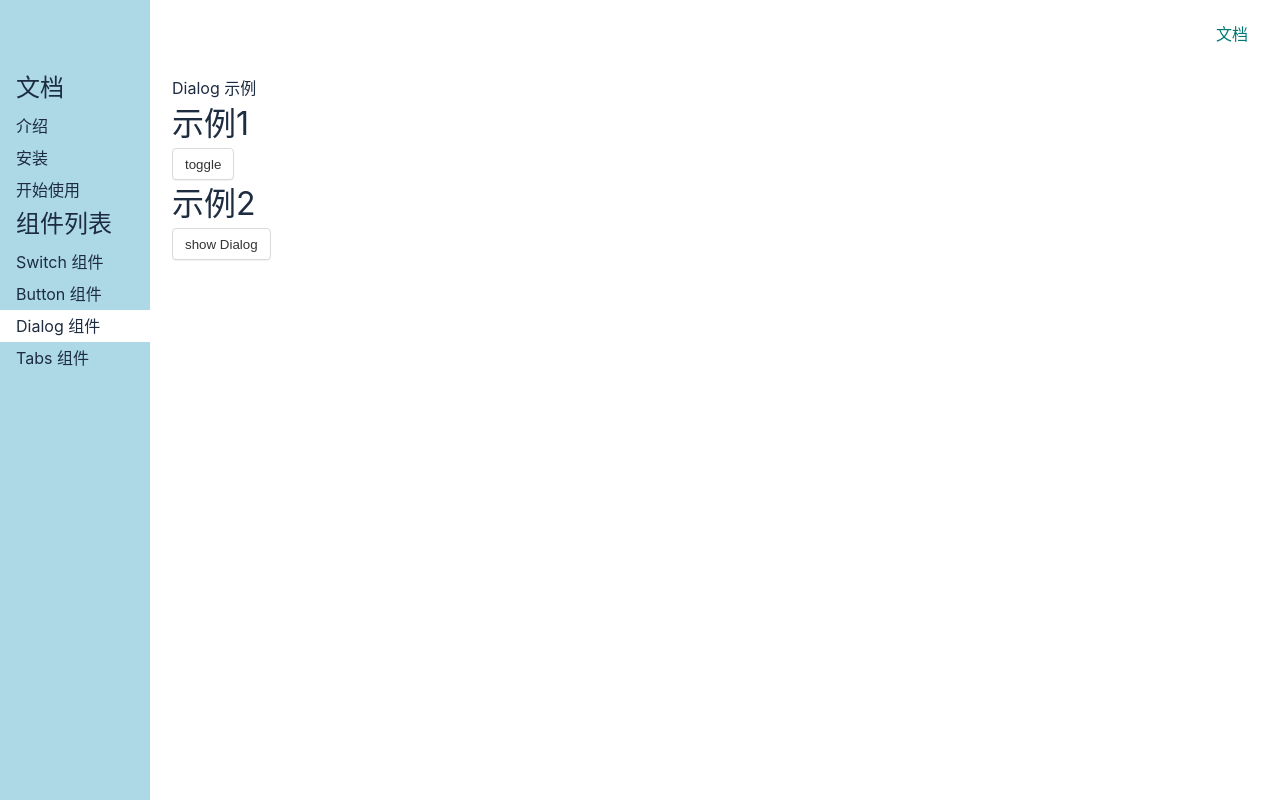
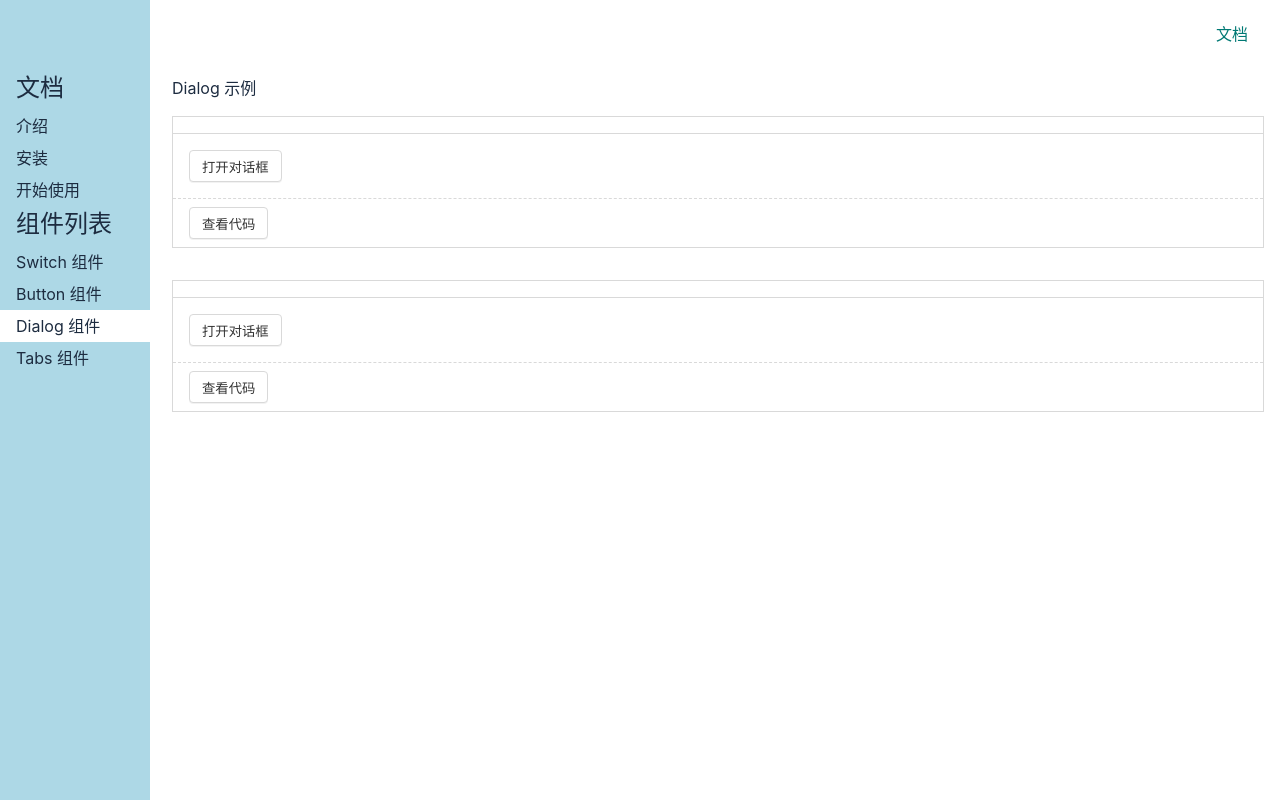
Before and after one commit to codingories/flavour-ui, a Vue app: page /#/doc/dialog in a window 1280 px wide. Built offline with nearby package versions, Linux system fonts and the light colour scheme.

Commit message:
改造Dialog demo

```diff
--- /dev/null
+++ b/src/components/Dialog1.demo.vue
@@ -0,0 +1,50 @@
+<demo>
+  常规使用
+</demo>
+<template>
+  <div>
+    <Button @click="toggle">打开对话框</Button>
+    <Dialog v-model:visible="x" :closeOnClickOverlay="false" :ok="f1" :cancel="f2">
+      <template v-slot:content>
+        <strong>hi</strong>
+        <div>hi2</div>
+      </template>
+      <template v-slot:title>
+        <strong>加粗的标题</strong>
+      </template>
+    </Dialog>
+  </div>
+</template>
+
+<script lang="ts">
+  import Dialog from '../lib/Dialog.vue'
+  import Button from '../lib/Button.vue'
+  import {
+    ref
+  } from 'vue'
+  import {
+    openDialog
+  } from '../lib/openDialog'
+  export default {
+    components: {
+      Dialog,
+      Button
+    },
+    setup() {
+      const x = ref(false)
+      const toggle = () => {
+        x.value = !x.value
+      }
+      const f1 = () => {
+        return false
+      }
+      const f2 = () => {}
+      return {
+        x,
+        toggle,
+        f1,
+        f2
+      }
+    }
+  }
+</script>
--- /dev/null
+++ b/src/components/Dialog2.demo.vue
@@ -0,0 +1,41 @@
+<demo>
+  一键打开 Dialog
+</demo>
+<template>
+  <div>
+    <Button @click="showDialog">打开对话框</Button>
+  </div>
+</template>
+
+<script lang="ts">
+  import Button from '../lib/Button.vue'
+  import {
+    ref,
+    h
+  } from 'vue'
+  import {
+    openDialog
+  } from '../lib/openDialog'
+  export default {
+    components: {
+      Button
+    },
+    setup() {
+      const showDialog = () => {
+        openDialog({
+          title: h('strong', {}, '标题'),
+          content: '你好',
+          ok() {
+            console.log('ok')
+          },
+          cancel() {
+            console.log('cancel')
+          }
+        })
+      }
+      return {
+        showDialog
+      }
+    }
+  }
+</script>
--- a/src/components/DialogDemo.vue
+++ b/src/components/DialogDemo.vue
@@ -1,52 +1,22 @@
 <template>
-  <div>
-    <div>Dialog 示例</div>
-    <h1>示例1</h1>
-    <Button @click="toggle">toggle</Button>
-    <Dialog v-model:visible="x" :closeOnClickOverlay="false" :ok="f1" :cancel="f2">
-      <template v-slot:content>
-        <div>你好</div>
-        <div>hi</div>
-      </template>
-      <template v-slot:title>
-        <strong>加粗的标题</strong>
-      </template>
-    </Dialog>
-    <h1>示例2</h1>
-    <Button @click="showDialog">show Dialog</Button>
+  <div>Dialog 示例</div>
+  <Demo :component="Dialog1Demo" />
+  <Demo :component="Dialog2Demo" />
+</template>
 
-  </div>
-</template>
 <script lang="ts">
-  import Dialog from '../lib/Dialog.vue'
-  import Button from '../lib/Button.vue'
-  import {openDialog} from '../lib/openDialog'
-import {ref} from 'vue'
+  import Demo from './Demo.vue';
+  import Dialog1Demo from './Dialog1.demo.vue';
+  import Dialog2Demo from './Dialog2.demo.vue';
   export default {
     components: {
-      Dialog,Button
+      Demo
     },
-    setup(){
-      const x = ref(false);
-      const toggle = ()=>{
-        x.value = !x.value
-      };
-      const f1 = ()=>{
-        return false
-        // return false 就让ok关不掉
-      };
-      const f2 = ()=>{};
-      const showDialog = ()=>{
-        openDialog({title: '标题', content: '你好',
-          ok(){
-            console.log('ok')
-          },
-          cancel(){
-            console.log('cancel')
-          }
-        })
-      };
-      return {x, toggle, f1, f2, showDialog}
+    setup() {
+      return {
+        Dialog1Demo,
+        Dialog2Demo
+      }
     }
   }
 </script>
```
